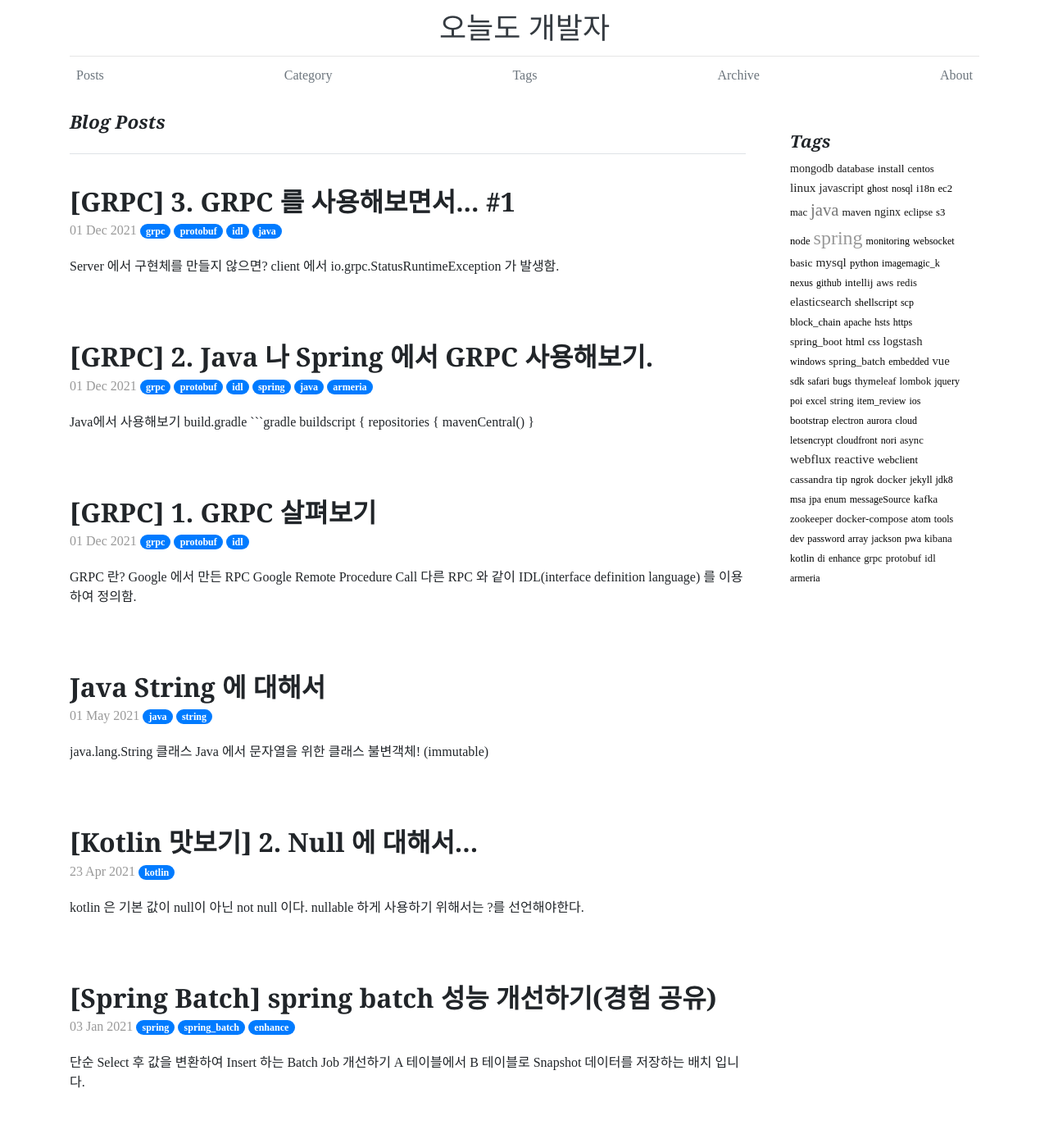
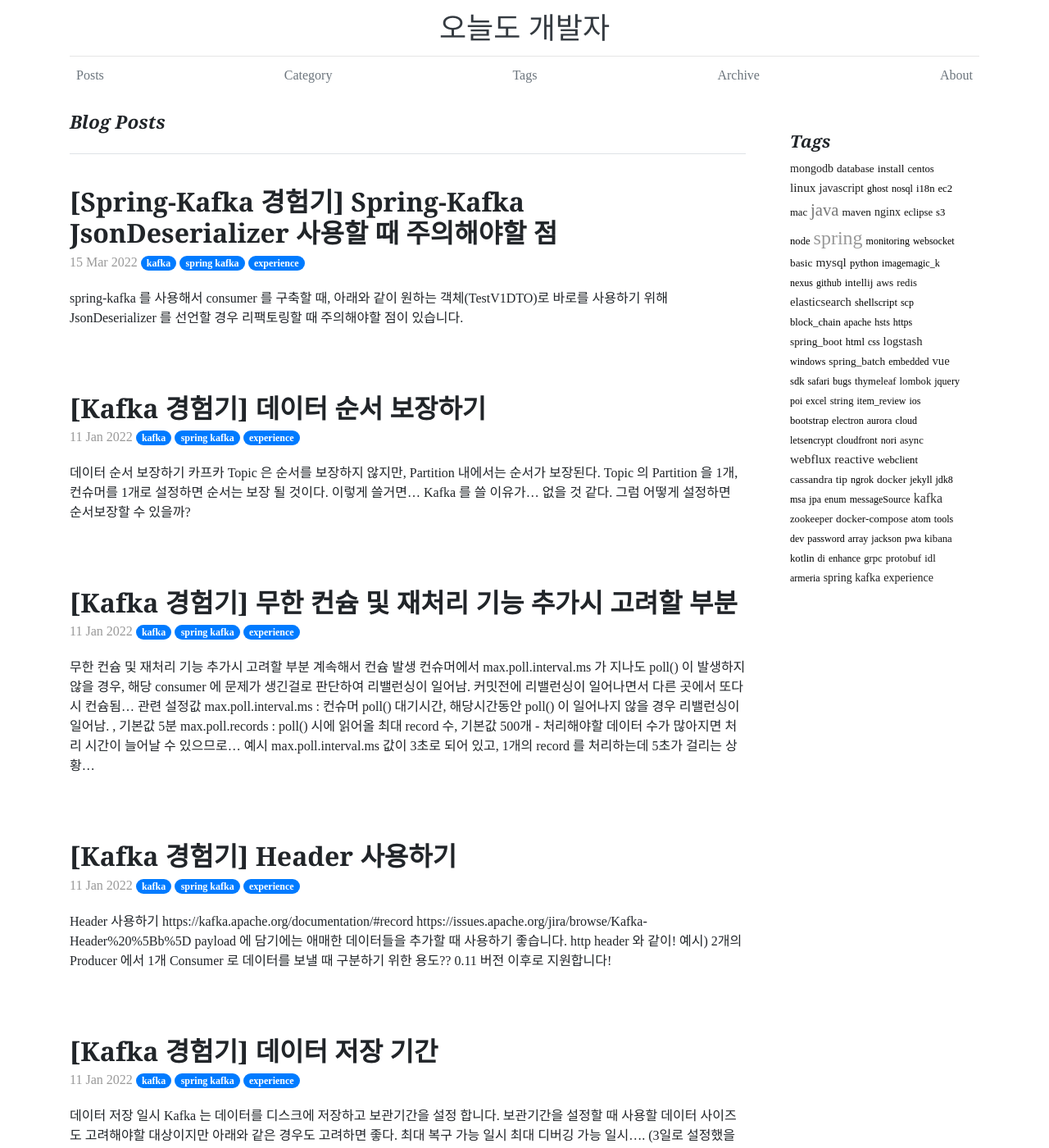
Before and after one commit to akageun/akageun.github.io, a Jekyll site: the page built from index.html, in a window 1280 px wide and 1400 px high. Shown: the whole window at 82% size. Built offline with Jekyll 4.4.1, drawn with Linux system fonts in a browser that asks for light colours; some web fonts are replaced; the list of posts is cut into pages by our own code; some of the changed text lies outside the part shown.

Commit message:
글추가

````diff
--- a/_posts/2020-05-07-kafka-cli.md
+++ b/_posts/2020-05-07-kafka-cli.md
@@ -3,7 +3,7 @@ layout: post
 title:  "Kafka CLI 사용하기"
 date:   2020-05-07 09:00:00 +0900
 categories:
- - middleware
+ - kafka
 tags:
  - kafka
 ---
--- /dev/null
+++ b/_posts/2022-01-11-kafka-exp-1mb.md
@@ -0,0 +1,43 @@
+---
+layout: post
+title:  "[Kafka 경험기] Data 가 1MB 초과 했을 때"
+date:   2022-01-11 09:00:00 +0900
+categories:
+- kafka
+tags:
+- kafka
+- spring kafka
+- experience
+---
+
+## Data 가 1MB 초과 했을 때
+- 프로듀싱할 데이터 사이즈가 1MB 를 초과할 경우 아래와 같은 에러가 발생.
+
+> org.apache.kafka.common.errors.RecordTooLargeException: The message is 1048694 bytes when serialized which is larger than the maximum request size you have configured with the max.request.size configuration.
+
+### 에러 발생 확인...
+- 1MB 를 직접 produce 하여 에러 확인하기
+
+```java
+char[] chars = new char[1 * 1024 * 1024]; 1MB
+Arrays.fill(chars, 'a');
+String data = new String(chars);
+kafkaTemplate.send("test-topic", data);
+```
+
+### 관련 설정값 : max.request.size
+- Kafka 브로커로 요청 당 보낼 수 있는 최대 크기, 기본값 `1MB`
+- https://docs.confluent.io/platform/current/installation/configuration/producer-configs.html#producerconfigs_max.request.size
+
+### 설정값 변경
+- 되도록 1MB 아래로 데이터 전송하는 것이 좋고, 사이즈를 올려서 전송을 해야할 경우 아래 옵션들도 함께 고려하여 올려야함.
+  - 연관된 옵션 일부만 추가했습니다. 더 연관된 것들이 있을 수 있습니다!
+- Broker
+  - [message.max.bytes](https://docs.confluent.io/platform/current/installation/configuration/broker-configs.html#brokerconfigs_message.max.bytes) : 단일 요청 최대 크기, 기본값 `1MB` (데이터 사이즈가 커지면 처리 시간도 영향을 주기 때문)
+    - 해당값은 토픽단위로도  설정 변경 가능 : [max.message.bytes](https://docs.confluent.io/platform/current/installation/configuration/topic-configs.html#topicconfigs_max.message.bytes)
+- Producer
+  - [request.timeout.ms](https://docs.confluent.io/platform/current/installation/configuration/producer-configs.html#producerconfigs_request.timeout.ms) : 요청 후 응답을 대기하는 최대 시간(데이터 사이즈가 커지면 처리 시간도 영향을 주기 때문)
+- Consumer
+  - [max.partition.fetch.bytes](https://docs.confluent.io/platform/current/installation/configuration/consumer-configs.html#consumerconfigs_max.partition.fetch.bytes) : 각 파티션 별로 최대로 반환할 수 있는 바이트 수, 기본값 `1MB`
+  - [request.timeout.ms](https://docs.confluent.io/platform/current/installation/configuration/consumer-configs.html#consumerconfigs_request.timeout.ms) : 요청 후 응답을 대기하는 최대시간, 기본값 `30초`(데이터 사이즈가 커지면 처리 시간도 영향을 주기 때문)
+  - [max.poll.interval.ms](https://docs.confluent.io/platform/current/installation/configuration/consumer-configs.html#consumerconfigs_max.poll.interval.ms) : 컨슈머 poll() 대기시간, 해당시간동안 poll() 이 일어나지 않을 경우 리밸런싱이 일어남.
--- /dev/null
+++ b/_posts/2022-01-11-kafka-exp-data-save-period.md
@@ -0,0 +1,38 @@
+---
+layout: post
+title:  "[Kafka 경험기] 데이터 저장 기간"
+date:   2022-01-11 09:00:00 +0900
+categories:
+- kafka
+tags:
+- kafka
+- spring kafka
+- experience
+---
+## 데이터 저장 일시
+- Kafka 는 데이터를 디스크에 저장하고 보관기간을 설정 합니다.
+- 보관기간을 설정할 때 사용할 데이터 사이즈도 고려해야할 대상이지만 아래와 같은 경우도 고려하면 좋다.
+  - 최대 복구 가능 일시
+  - 최대 디버깅 가능 일시.... (3일로 설정했을 때 명절 등 연휴기간에 장애 발생... 3일 후 출근해서 디버깅 해야지!! 어? 데이터 없.... 어.... 어.... )
+### 설정값 변경
+- Broker
+  - [log.retention.ms](https://docs.confluent.io/platform/current/installation/configuration/broker-configs.html#brokerconfigs_log.retention.ms) : ms 단위로 데이터보관
+- Topic
+  - [retention.ms](https://docs.confluent.io/platform/current/installation/configuration/topic-configs.html#topicconfigs_retention.ms) : ms 단위로 데이터 보관
+  - topic 설정 변경하기
+
+```
+//토픽 생성시 옵션 주기
+bin/kafka-topics.sh \
+    --bootstrap-server localhost:9092 \
+    --create--topic \
+    --topic ${topicName}
+    --config retention.ms=86400000
+
+//기존 생성된 토픽 옵션 변경
+bin/kafka-topics.sh \
+    --bootstrap-server localhost:9092 \
+    --alter \
+    --topic ${topicName}
+    --config retention.ms=86400000
+```
--- /dev/null
+++ b/_posts/2022-01-11-kafka-exp-header.md
@@ -0,0 +1,70 @@
+---
+layout: post
+title:  "[Kafka 경험기] Header 사용하기"
+date:   2022-01-11 09:00:00 +0900
+categories:
+- kafka
+tags:
+- kafka
+- spring kafka
+- experience
+---
+## Header 사용하기
+- https://kafka.apache.org/documentation/#record
+- https://issues.apache.org/jira/browse/Kafka-Header%20%5Bb%5D
+- payload 에 담기에는 애매한 데이터들을 추가할 때 사용하기 좋습니다.
+  - http header 와 같이!
+  - 예시) 2개의 Producer 에서 1개 Consumer 로 데이터를 보낼 때 구분하기 위한 용도??
+- 0.11 버전 이후로 지원합니다!
+
+### 기본적으로 추가되어 있는 header
+- 2.2.0 기준
+```
+consumer.Consumer - key : kafka_offset, value : 18
+consumer.Consumer - key : kafka_consumer, value : org.apache.kafka.clients.consumer.KafkaConsumer@4a8f7caf
+consumer.Consumer - key : kafka_timestampType, value : CREATE_TIME
+consumer.Consumer - key : kafka_receivedMessageKey, value : null
+consumer.Consumer - key : kafka_receivedPartitionId, value : 2
+consumer.Consumer - key : kafka_receivedTopic, value : local-test-topic
+consumer.Consumer - key : kafka_receivedTimestamp, value : 1644899735962
+```
+
+### Producer
+```
+ProducerRecord<String, Object> record = new ProducerRecord<>("local-test-topic", "Test String");
+record.headers().add(new RecordHeader("test", "test".getBytes(StandardCharsets.UTF_8)));
+kafkaTemplate.send(record);
+```
+
+### Consumer 에서 header 가지고 오기
+> @org.springframework.messaging.handler.annotation.Headers org.springframework.messaging.MessageHeaders messageHeaders
+
+```java
+import org.springframework.kafka.annotation.KafkaListener;
+import org.springframework.messaging.MessageHeaders;
+import org.springframework.messaging.handler.annotation.Headers;
+import org.springframework.messaging.handler.annotation.Payload;
+
+@KafkaListener(topics = "local-test-topic")
+public void test(
+	@Headers MessageHeaders messageHeaders, //헤더들을 한번에 가져올 수 있다.
+	@Payload String data
+) {
+
+}
+```
+
+```java
+import org.springframework.kafka.annotation.KafkaListener;
+import org.springframework.messaging.handler.annotation.Header;
+import org.springframework.messaging.handler.annotation.Payload;
+
+@KafkaListener(topics = "local-test-topic")
+public void test(
+	@Header(value = KafkaHeaders.RECEIVED_PARTITION_ID, required = false) int partition,
+	@Header(value = "test", required = false) String testHeader,
+	@Payload String data
+) {
+
+}
+```
--- /dev/null
+++ b/_posts/2022-01-11-kafka-exp-max-poll-interval.md
@@ -0,0 +1,89 @@
+---
+layout: post
+title:  "[Kafka 경험기] 무한 컨슘 및 재처리 기능 추가시 고려할 부분"
+date:   2022-01-11 09:00:00 +0900
+categories:
+- kafka
+tags:
+- kafka
+- spring kafka
+- experience
+---
+
+## 무한 컨슘 및 재처리 기능 추가시 고려할 부분
+- 계속해서 컨슘 발생
+- 컨슈머에서 max.poll.interval.ms 가 지나도  poll() 이 발생하지 않을 경우, 해당 consumer 에 문제가 생긴걸로 판단하여 리밸런싱이 일어남.
+  - 커밋전에 리밸런싱이 일어나면서 다른 곳에서 또다시 컨슘됨...
+- 관련 설정값
+  - [max.poll.interval.ms](https://docs.confluent.io/platform/current/installation/configuration/consumer-configs.html#consumerconfigs_max.poll.interval.ms) : 컨슈머 poll() 대기시간, 해당시간동안 poll() 이 일어나지 않을 경우 리밸런싱이 일어남. , 기본값 5분
+  - [max.poll.records](https://docs.confluent.io/platform/current/installation/configuration/consumer-configs.html#consumerconfigs_max.poll.records) : poll() 시에 읽어올 최대 record 수, 기본값 500개
+        - 처리해야할 데이터 수가 많아지면 처리 시간이 늘어날 수 있으므로...
+### 예시
+- `max.poll.interval.ms` 값이 3초로 되어 있고, 1개의 record 를 처리하는데 5초가 걸리는 상황...
+
+> consumerConfigs.put(ConsumerConfig.MAX_POLL_INTERVAL_MS_CONFIG, 3000);
+
+```
+- 컨슘 시작: 00:00:23
+- 리밸런싱 : 00:00:26 (This member will leave the group because consumer poll timeout has expired.)
+- 컨슘 종료 : 00:00:28
+
+- 컨슘 시작: 00:00:29
+- 리밸런싱 : 00:00:32 (This member will leave the group because consumer poll timeout has expired.)
+- 컨슘 종료 : 00:00:34
+
+.... 끝나지 않....
+```
+
+### 그럼 어떻게 대응할 수 있을까?
+- `max.poll.records` 만큼 가져왔을 때, 처리시간이 `max.poll.interval.ms` 값보다 작아야 합니다.
+  - `max.poll.records` 를 작게 잡는 등 하는걸 추천 합니다.
+
+### Spring-Kafka 에서 `RetryTemplate` 을 사용할 경우!
+- 재처리를 위해서 해당 기능을 사용할 경우 위의 무한컨슘을 조심해야한다.
+- 사용할 경우 잘 계산해서 설정값을 세팅해야함.
+  - 1 record 처리시간 * 재처리 수 + BackOff 시간 * (재처리 수 - 1) < `max.poll.interval.ms`
+
+#### 예시)
+- `max.poll.interval.ms` 값이 3초로 되어 있고, 1개의 record 를 처리하는데 1초가 걸리는 상황...
+  - 재시도는 3회로 설정하고 `BackOff` 를 1초로 설정
+
+```
+- (1) 컨슘 시작: 00:00:12
+- (1) 컨슘 종료 : 00:00:13
+- (1) 에러발생!
+- (1) BackOff....
+- (1) 컨슘 시작: 00:00:14
+- (1) 리밸런싱 : 00:00:15 (This member will leave the group because consumer poll timeout has expired.)
+- (1) 컨슘 종료 : 00:00:15
+- (1) 에러발생!
+- (1) BackOff....
+- (1) 컨슘 시작: 00:00:16
+- (1) 컨슘 종료 : 00:00:17
+- (1) 에러발생!
+- (1) RecoveryCallback 호출...
+- (2) 컨슘 시작: 00:00:19
+- (2) 컨슘 종료 : 00:00:20
+
+... 끝나지 않음.
+```
+
+- retryTemplate 샘플소스
+
+```java
+RetryTemplate retryTemplate = new RetryTemplate();
+
+FixedBackOffPolicy fixedBackOffPolicy = new FixedBackOffPolicy();
+fixedBackOffPolicy.setBackOffPeriod(1000L); //1초 후 재시도
+
+retryTemplate.setBackOffPolicy(fixedBackOffPolicy);
+
+Map<Class<? extends Throwable>, Boolean> exceptionMap = new HashMap<>();
+
+exceptionMap.put(RuntimeException.class, true);
+exceptionMap.put(IllegalArgumentException.class, false); //해당 exception 은 재처리 안함.
+
+retryTemplate.setRetryPolicy(new SimpleRetryPolicy(3, exceptionMap, true));
+
+return retryTemplate;
+```
--- /dev/null
+++ b/_posts/2022-01-11-kafka-exp-order.md
@@ -0,0 +1,37 @@
+---
+layout: post
+title:  "[Kafka 경험기] 데이터 순서 보장하기"
+date:   2022-01-11 09:00:00 +0900
+categories:
+- kafka
+tags:
+- kafka
+- spring kafka
+- experience
+---
+## 데이터 순서 보장하기
+- 카프카 Topic 은 순서를 보장하지 않지만, Partition 내에서는 순서가 보장된다.
+  - Topic 의 Partition 을 1개, 컨슈머를 1개로 설정하면 순서는 보장 될 것이다.
+  - 이렇게 쓸거면... Kafka 를 쓸 이유가... 없을 것 같다.
+- 그럼 어떻게 설정하면 순서보장할 수 있을까?
+
+### 순서를 보장하여 프로듀싱하기
+- 순서보장이 필요한 `key` 를 지정합니다.
+  - 아래는 유저 단위로 순서를 보장하여 처리 할 수 있도록 설정한 값 입니다.
+
+```java
+String key = "user-id";
+kafkaTemplate.send("test-topic", key, data);
+```
+
+### 어떻게 동작할까?
+- 지정한 key 값을 hashing(murmur2) 하여 partition 수로 나누어 처리할 파티션 숫자를 결정함.
+  - 같은 key 값이면 같은 파티션으로 프로듀싱됨.
+  - `org.apache.kafka.clients.producer.internals.DefaultPartitioner` 를 참고하시면 됩니다.
+
+![image](https://user-images.githubusercontent.com/13219787/159281260-6c0683aa-f129-4166-bf04-62b2846b7d22.png)
+
+### 다른 Partitioner 를 사용하는 방법은?
+- `org.apache.kafka.clients.producer.Partitioner` 를 구현하여 producer config 에 설정해주면 됩니다.
+
+> configs.put(ProducerConfig.PARTITIONER_CLASS_CONFIG, CustomKafkaPartitioner.class);
--- /dev/null
+++ b/_posts/2022-03-15-spring-kafka-jsondeserialize.md
@@ -0,0 +1,191 @@
+---
+layout: post
+title:  "[Spring-Kafka 경험기] Spring-Kafka JsonDeserializer 사용할 때 주의해야할 점"
+date:   2022-03-15 09:00:00 +0900
+categories:
+- kafka
+tags:
+- kafka
+- spring kafka
+- experience
+---
+- spring-kafka 를 사용해서 consumer 를 구축할 때, 아래와 같이 원하는 객체(TestV1DTO)로 바로를 사용하기 위해 `JsonDeserializer` 를 선언할 경우 리팩토링할 때 주의해야할 점이 있습니다.
+
+## 1. Config
+#### 1-1. ConsumerFactory Config
+- 아래와 같이 설정하여 @Bean 을 만들어 사용.
+
+```java
+Map<String, Object> consumerConfigs = new HashMap<>();
+//.... 설정값
+return new DefaultKafkaConsumerFactory<>(
+	consumerConfigs,
+	new StringDeserializer(),
+	new JsonDeserializer<>(TestV1DTO.class, new ObjectMapper()) //요부분!!!!
+);
+```
+#### 1-2. Consumer listener
+- `@KafkaListener`
+  - 아래와 같이 받아서 손쉽게 사용 가능!
+```java
+@Payload TestV1DTO data
+```
+
+## 2. Class 리네임...
+- 리팩토링을 위해 `TestV1DTO` 를 `TestV2DTO` 로 변경 했습니다.
+
+## 3. 변경 후 테스트!
+#### 3-1. 로컬에서 테스트
+- 리팩토링한 부분에 대해서 테스트 하기 위해서 **Producer 와 Consumer 를 띄운 다음**, 데이터를 보내고 잘 받는걸 확인 했습니다!
+
+#### 3-2. 개발환경 배포...
+- 단순 리팩토링이라 딱히 순서에 상관이 없을거라 생각하고 아무거나(Producer) 먼저 배포 했습니다.
+- 갑자기 Consumer 에서 에러가 발생!!!!!!!
+
+```
+Caused by: org.springframework.messaging.converter.MessageConversionException: failed to resolve class name. Class not found [com.test.kafka.TestV2DTO]; nested exception is java.lang.ClassNotFoundException: com.test.kafka.TestV2DTO
+  at org.springframework.kafka.support.converter.DefaultJackson2JavaTypeMapper.getClassIdType(DefaultJackson2JavaTypeMapper.java:138)
+  at org.springframework.kafka.support.converter.DefaultJackson2JavaTypeMapper.toJavaType(DefaultJackson2JavaTypeMapper.java:99)
+  at org.springframework.kafka.support.serializer.JsonDeserializer.deserialize(JsonDeserializer.java:342)
+  at org.apache.kafka.clients.consumer.internals.Fetcher.parseRecord(Fetcher.java:1030)
+  at org.apache.kafka.clients.consumer.internals.Fetcher.access$3300(Fetcher.java:110)
+  at org.apache.kafka.clients.consumer.internals.Fetcher$PartitionRecords.fetchRecords(Fetcher.java:1250)
+  at org.apache.kafka.clients.consumer.internals.Fetcher$PartitionRecords.access$1400(Fetcher.java:1099)
+  at org.apache.kafka.clients.consumer.internals.Fetcher.fetchRecords(Fetcher.java:545)
+  at org.apache.kafka.clients.consumer.internals.Fetcher.fetchedRecords(Fetcher.java:506)
+  at org.apache.kafka.clients.consumer.KafkaConsumer.pollForFetches(KafkaConsumer.java:1269)
+  at org.apache.kafka.clients.consumer.KafkaConsumer.poll(KafkaConsumer.java:1200)
+  at org.apache.kafka.clients.consumer.KafkaConsumer.poll(KafkaConsumer.java:1176)
+  at org.springframework.kafka.listener.KafkaMessageListenerContainer$ListenerConsumer.pollAndInvoke(KafkaMessageListenerContainer.java:741)
+  at org.springframework.kafka.listener.KafkaMessageListenerContainer$ListenerConsumer.run(KafkaMessageListenerContainer.java:698)
+  at java.util.concurrent.Executors$RunnableAdapter.call(Executors.java:511)
+  at java.util.concurrent.FutureTask.run(FutureTask.java:266)
+  at java.lang.Thread.run(Thread.java:748)
+```
+
+- Consumer 는 아직 배포하지 않았는데, `TestV2DTO` 를 못찾..? 뭔가 이상하다....
+  - Consumer 를 먼저 띄우게 된다면... `TestV1DTO` 를 못 찾는다고 나옴.
+
+- 혹시 Header 에 관련 Class 값이 들어가 있는지 확인해 보았지만 없었다.
+  - 컨슈머에서 아래와 같이 messageHeaders 를 꺼내서 확인
+
+```java
+@Headers MessageHeaders messageHeaders
+
+for (Entry<String, Object> entry : messageHeaders.entrySet()) {
+	log.info("key : {}, value : {}", entry.getKey(), entry.getValue());
+}
+```
+
+## 4. 분석
+- 에러로그를 하나씩 따라가 보자.......
+
+
+#### 4-1. JsonDeserializer 의 deserialize() 부터 확인해보자
+- header 에서 값을 꺼내서 Class 를 찾는걸 볼 수 있다.
+- spring-kafka 2.2.5
+```java
+if (this.typeMapper.getTypePrecedence().equals(TypePrecedence.TYPE_ID)) {
+	JavaType javaType = this.typeMapper.toJavaType(headers);
+	if (javaType != null) {
+		deserReader = this.objectMapper.readerFor(javaType);
+	}
+}
+```
+
+- spring-kafka 2.8.3
+```java
+if (javaType == null && this.typeMapper.getTypePrecedence().equals(TypePrecedence.TYPE_ID)) {
+	javaType = this.typeMapper.toJavaType(headers);
+}
+```
+
+#### 4-2. org.springframework.kafka.support.converter.DefaultJackson2JavaTypeMapper
+```java
+String typeIdHeader = retrieveHeaderAsString(headers, getClassIdFieldName()); // getClassIdFieldName() 는 `__TypeId__`
+```
+
+- 해당 로직에 debug 로 보면...
+  - 분명 Message Header 를 확인했을 때는 없던 값이 있다.
+  - value 를 확인해보니 Class 가 들어있다. (value : `com.test.kafka.TestV2DTO`)
+    <img width="743" alt="image" src="https://user-images.githubusercontent.com/13219787/158513475-1794a720-d01a-4fa5-be22-1b1d795bd2cd.png">
+
+- `typeIdHeader`  값이 없으면 null, 있으면 Class 를 찾는다.
+  - 여기서 리팩토링으로 해당 Class 는 없어졌으니... `ClassNotFoundException` 발생
+
+#### 4-3. Header 에 있는 ` `__TypeId__` 값은 어디서 온걸까?
+- JsonSerializer 의 `serialize()` 를 확인해보자.
+- spring-kafka 2.2.5
+```java
+if (this.addTypeInfo && headers != null) {
+	this.typeMapper.fromJavaType(this.objectMapper.constructType(data.getClass()), headers);
+}
+```
+
+- spring-kafka 2.8.3
+```java
+if (this.addTypeInfo && headers != null) {
+	this.typeMapper.fromJavaType(this.objectMapper.constructType(data.getClass()), headers);
+}
+```
+
+- `this.typeMapper` 로 선언된 `DefaultJackson2JavaTypeMapper` 의 `fromJavaType()` 를 찾아보면 여기서 해당 Header 값을 세팅하는걸 볼 수 있다... (왜 Message Header 에서 안보였는지는 좀 더 아래에 작성 했습니다.)
+```java
+String classIdFieldName = getClassIdFieldName();
+addHeader(headers, classIdFieldName, javaType.getRawClass()); //classIdFieldName 는 `__TypeId__`
+```
+
+## 5. 해결방안
+- a. 리팩토링으로 리네임하기 전 클래스를 남겨놓는다...
+  - `TestV2DTO` 를 사용할 예정이므로... `TestV1DTO` 를 기존 패키지에 동일하게 남겨놓는다...
+  - 배포하고 난 뒤 또 지워야한다. 귀찮다...
+- b. JsonDeserializer 로 사용하던 부분을 `StringDeserializer` 로 변경
+  - JsonDeserializer 를 잘 쓰고 있었으므로 변경 필요성을 못느껴서 좀 더 다른 방안을 찾아보기로함.
+- c. `this.typeMapper.getTypePrecedence().equals(TypePrecedence.TYPE_ID)` 를 `false` 로 바꾸게 되면 발생 안할 것 같음!
+  - 이 부분에 대해서 좀 더 확인해보자!
+
+#### 5-1. c 에 대한 세부확인
+- 아래 영역에 대해서 어디서 값을 세팅하는지 확인해보자.
+```java
+this.typeMapper.getTypePrecedence()
+```
+
+- 생성자에서 세팅하는걸 확인할 수 있다.
+  - spring-kafka 2.2.5, 2.8.3 같음.
+```
+this.typeMapper.setTypePrecedence(useHeadersIfPresent ? TypePrecedence.TYPE_ID : TypePrecedence.INFERRED);
+```
+
+- `boolean useHeadersIfPresent` : true to use headers if present and fall back to target type if not.
+  - 기본값은 `true`...
+  - 해당 값을 `false` 로 변경하게 되면 `TypePrecedence.INFERRED` 로 동작하게 되고, JsonDeserializer 에 선언한 class(TestV2DTO.class) 를 사용하게 됩니다.
+
+```java
+JsonDeserializer<TestV2DTO> jsonDeserializer = new JsonDeserializer<>(TestV2DTO.class, KafkaStaticOptions.OBJECT_MAPPER, false);
+```
+
+#### 5-2. 테스트
+- 해당 값을 변경하고 우선순위에 상관없이 잘 동작하는걸 확인 할 수 있었음!!
+
+## 6. 추가 확인....
+- 분명 `__TypeId__` 라는 Header 값이 있는데, 왜 컨슘하는 listener 에서는 해당 데이터를 확인 할 수 없었을까?
+- `JsonDeserializer` 의 `deserialize()` 메소드를 확인해보면 아래와 같은 부분이 있다.
+  - `removeTypeHeaders` 의 기본값은 `true`.
+```java
+if (this.removeTypeHeaders) {
+	this.typeMapper.removeHeaders(headers);
+}
+```
+
+- JsonDeserializer 에 해당 값을 false 로 세팅하게 되면 header 들을 제거하지 않음.
+```java
+jsonDeserializer.setRemoveTypeHeaders(false);
+```
+
+- 아래와 같이 선언하여 확인해보면 Header 값들을 확인 할 수 있다.
+
+```java
+@Header(AbstractJavaTypeMapper.DEFAULT_CLASSID_FIELD_NAME) String typedId,
+@Header(AbstractJavaTypeMapper.DEFAULT_CONTENT_CLASSID_FIELD_NAME) Object contentFieldName,
+@Header(AbstractJavaTypeMapper.DEFAULT_KEY_CLASSID_FIELD_NAME) Object keyFieldName,
+```
````
